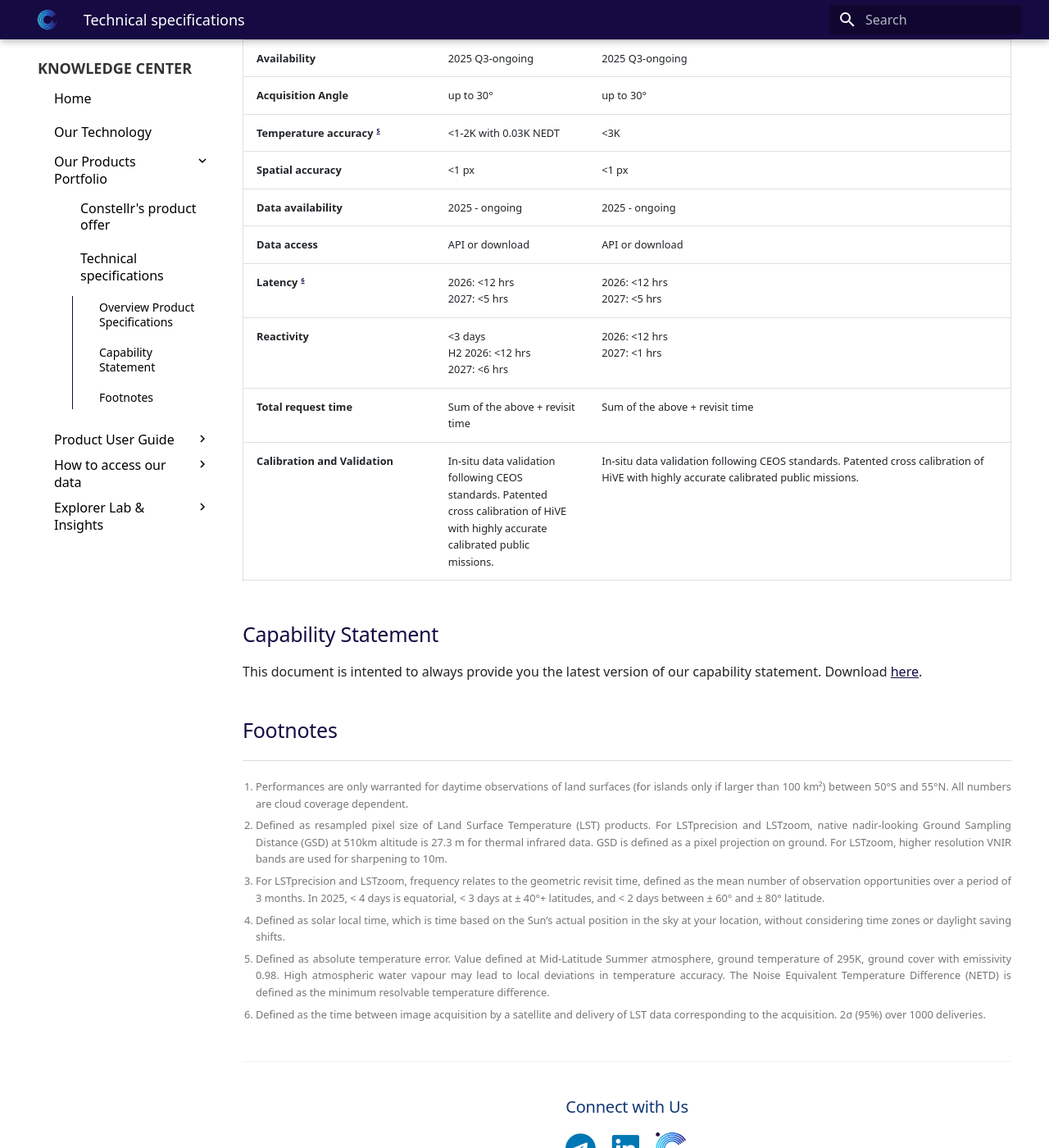
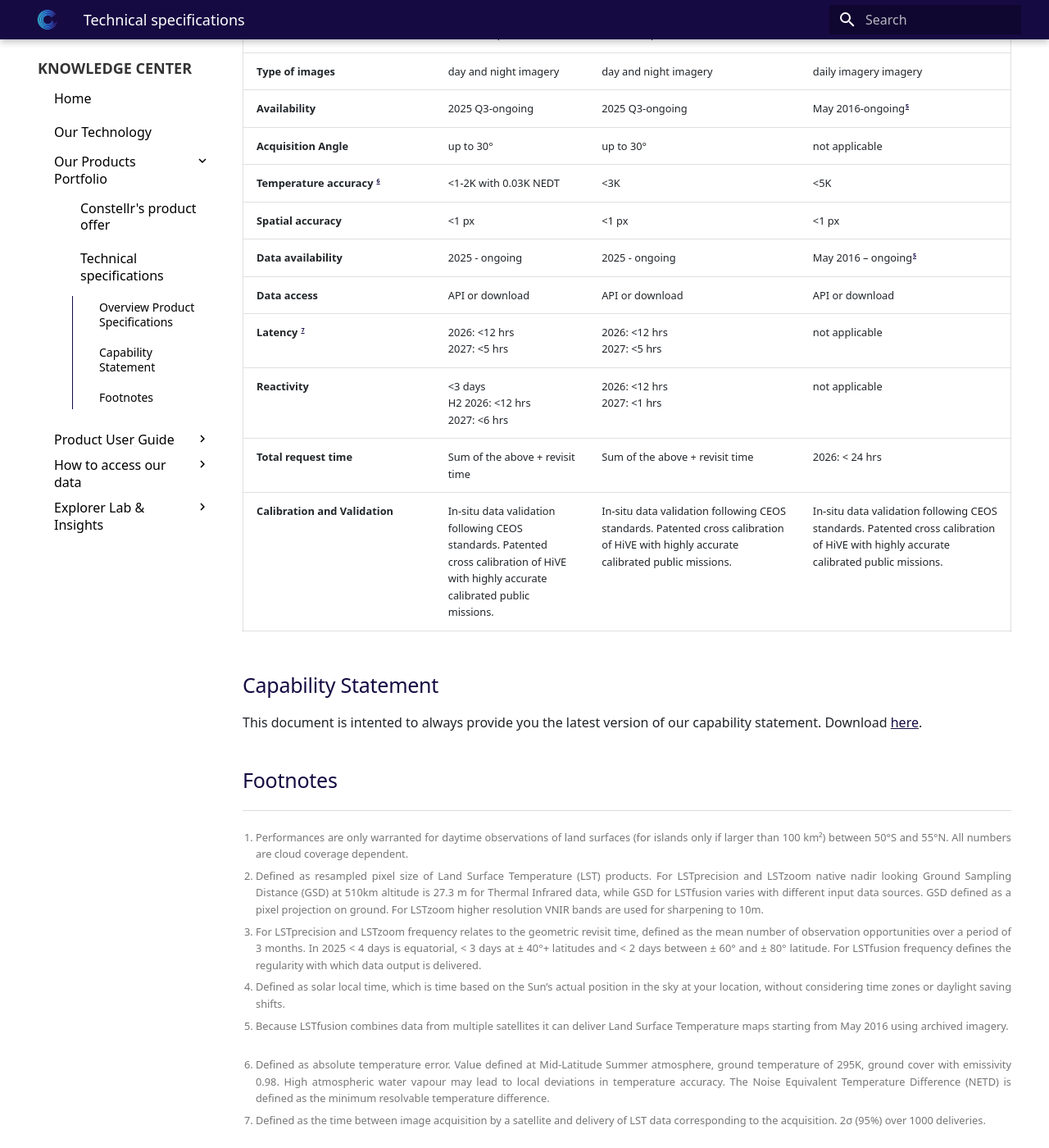
Before and after one commit to constellr/product-lst, an MkDocs documentation site: the page built from docs/Technical-specification.md, in a window 1280 px wide and 1400 px high, scrolled down 608 px. Shown: the whole window at 82% size. Built offline with MkDocs 1.6.1 and Material for MkDocs 9.7.7, drawn with Linux system fonts in a browser that asks for light colours; the version menu is left out; some of the changed text lies outside the part shown.

```diff
--- a/docs/Technical-specification.md
+++ b/docs/Technical-specification.md
@@ -1,25 +1,25 @@
 # **Technical Specifications**
 ## Overview Product Specifications [^custom-label] {style="margin-bottom: 5px;"}
 
-| Characteristics | [**LSTprecision**](https://constellr.github.io/product-lst/LST-precision/) | [**LSTzoom**](https://constellr.github.io/product-lst/LST-zoom/) |
-|--------------------------------------|-----------------------------------------------------------------------------------------------------------------------------------|----------------------------------------------------------------------|
-| **Spatial Resolution [^2]** | 30m | 10m |
-| **Swath** | 17.5km | 17.5km |
-| **Scene Size** | 15km x 15km | 15km x 15km |
-| **Frequency [^3]** | sub-daily | sub-daily |
-| **Coverage** | worldwide tasking, up to 1.000.000 km² daily imaging capacity | worldwide tasking, up to 1.000.000 km² daily imaging capacity |
-| **Local acquisition time [^4]** | 01:30 am/pm <br> 10:30 am/pm | 01:30 am/pm <br> 10:30 am/pm |
-| **Type of images** | day and night imagery | day and night imagery |
-| **Availability** | 2025 Q3-ongoing | 2025 Q3-ongoing |
-| **Acquisition Angle** | up to 30° | up to 30° |
-| **Temperature accuracy [^6]** | <1-2K with 0.03K NEDT | <3K |
-| **Spatial accuracy** | <1 px | <1 px |
-| **Data availability** | 2025 - ongoing | 2025 - ongoing |
-| **Data access** | API or download | API or download |
-| **Latency [^7]** | 2026: <12 hrs <br> 2027: <5 hrs | 2026: <12 hrs <br> 2027: <5 hrs |
-| **Reactivity** | <3 days <br> H2 2026: <12 hrs <br> 2027: <6 hrs | 2026: <12 hrs <br> 2027: <1 hrs |
-| **Total request time** | Sum of the above + revisit time | Sum of the above + revisit time |
-| **Calibration and Validation** | In-situ data validation following CEOS standards. Patented cross calibration of HiVE with highly accurate calibrated public missions. | In-situ data validation following CEOS standards. Patented cross calibration of HiVE with highly accurate calibrated public missions. |
+| Characteristics                      | [**LSTprecision**](https://constellr.github.io/product-lst/LST-precision/)                                                                                                                      | [**LSTzoom**](https://constellr.github.io/product-lst/LST-zoom/)                                                              | [**LSTfusion**](https://constellr.github.io/product-lst/LST-fusion/)                                                                    |
+|--------------------------------------|-----------------------------------------------------------------------------------------------------------------------------------|----------------------------------------------------------------------|------------------------------------------------------------------------------|
+| **Spatial Resolution [^2]**                   | 30m                                                                                                                               | 10m                                                                  | 30m                                                                          |
+| **Swath**                                | 17.5km                                                                                                                            | 17.5km                                                               | Cropped to AOI (max. 110km x 110km)                                                                      |
+| **Scene Size**                           | 15km x 15km                                                                                                                   | 15km x 15km                                                      | 110km x 110km                                                                |
+| **Frequency [^3]**                            | sub-daily                                                                                | sub-daily                  | daily <br> 2026: hourly <br> 2027: forecast forecast                                   |
+| **Coverage**                             | worldwide tasking, up to 1.000.000 km² daily imaging capacity                                                                                                                 | worldwide tasking, up to 1.000.000 km² daily imaging capacity                                                    | Worldwide                     |
+| **Local acquisition time [^4]**               | 01:30 am/pm <br> 10:30 am/pm                                                              | 01:30 am/pm <br> 10:30 am/pm | data delivery for 11:00 am                                               |
+| **Type of images**                       | day and night imagery                                                                                          |day and night imagery                        | daily imagery imagery                                |
+| **Availability**                         | 2025 Q3-ongoing                                                                                                                      | 2025 Q3-ongoing                                                         | May 2016-ongoing[^5]                                                                 |
+| **Acquisition Angle**                    | up to 30°                                                                                                                         | up to 30°                                                            | not applicable                                               |
+| **Temperature accuracy [^6]**                 | <1-2K with 0.03K NEDT                                                                                                                  | <3K                                                                  | <5K                                                                     |
+| **Spatial accuracy**           | <1 px | <1 px |<1 px                                                                          |
+| **Data  availability**           | 2025 - ongoing | 2025 - ongoing | May 2016 – ongoing[^5]                                                                          |
+| **Data access**           | API or download | API or download | API or download                                                                          |
+| **Latency [^7]**                              | 2026: <12 hrs <br> 2027: <5 hrs                                                                                         | 2026: <12 hrs <br> 2027: <5 hrs                            | not applicable                       |
+| **Reactivity**                              | <3 days <br> H2 2026: <12 hrs <br> 2027: <6 hrs                                                                                         | 2026: <12 hrs <br> 2027: <1 hrs                            | not applicable                       |
+| **Total request time**                              | Sum of the above + revisit time                                                                                         | Sum of the above + revisit time                          | 2026: < 24 hrs                       |
+| **Calibration and Validation**           | In-situ data validation following CEOS standards.  Patented cross calibration of HiVE with highly accurate calibrated public missions. | In-situ data validation following CEOS standards. Patented cross calibration of HiVE with highly accurate calibrated public missions. |In-situ data validation following CEOS standards. Patented cross calibration of HiVE with highly accurate calibrated public missions.                                                                              |
 
 
 
@@ -31,11 +31,13 @@
 ## Footnotes
 [^custom-label]: Performances are only warranted for daytime observations of land surfaces (for islands only if larger than 100 km²) between 50°S and 55°N. All numbers are cloud coverage dependent.
 
-[^2]: Defined as resampled pixel size of Land Surface Temperature (LST) products. For LSTprecision and LSTzoom, native nadir-looking Ground Sampling Distance (GSD) at 510km altitude is 27.3 m for thermal infrared data. GSD is defined as a pixel projection on ground. For LSTzoom, higher resolution VNIR bands are used for sharpening to 10m.
+[^2]: Defined as resampled pixel size of Land Surface Temperature (LST) products. For LSTprecision and LSTzoom native nadir looking Ground Sampling Distance (GSD) at 510km altitude is 27.3 m for Thermal Infrared data, while GSD for LSTfusion varies with different input data sources. GSD defined as a pixel projection on ground. For LSTzoom higher resolution VNIR bands are used for sharpening to 10m.
 
-[^3]: For LSTprecision and LSTzoom, frequency relates to the geometric revisit time, defined as the mean number of observation opportunities over a period of 3 months. In 2025, < 4 days is equatorial, < 3 days at ± 40°+ latitudes, and < 2 days between ± 60° and ± 80° latitude.
+[^3]: For LSTprecision and LSTzoom frequency relates to the geometric revisit time, defined as the mean number of observation opportunities over a period of 3 months. In 2025 < 4 days is equatorial, < 3 days at ± 40°+ latitudes and < 2 days between ± 60° and ± 80° latitude. For LSTfusion frequency defines the regularity with which data output is delivered.
 
 [^4]: Defined as solar local time, which is time based on the Sun’s actual position in the sky at your location, without considering time zones or daylight saving shifts.
+
+[^5]: Because LSTfusion combines data from multiple satellites it can deliver Land Surface Temperature maps starting from May 2016 using archived imagery.
 
 [^6]: Defined as absolute temperature error. Value defined at Mid-Latitude Summer atmosphere, ground temperature of 295K, ground cover with emissivity 0.98. High atmospheric water vapour may lead to local deviations in temperature accuracy. The Noise Equivalent Temperature Difference (NETD) is defined as the minimum resolvable temperature difference.
 
--- a/mkdocs.yml
+++ b/mkdocs.yml
@@ -16,14 +16,18 @@
     - Product Description:
       - LSTprecision: LST-precision.md
       - LSTzoom: LST-zoom.md
+      - LSTfusion: LST-fusion.md
     - Data Bundle Description:
       - LSTprecision: LST-precision-product-deliverables.md
       - LSTzoom: LST-zoom-product-deliverables.md
+      - LSTfusion: LST-fusion-product-deliverables.md
     - Metadata Explanation:
       - LSTprecision: LST-precision-metadata.md
       - LSTzoom: LST-zoom-metadata.md
+      - LSTfusion: LST-fusion-metadata.md
     - Calibration and Validation:
       - LSTprecision: LST-precision-cal-val-procedure.md
+      - LSTfusion: LST-fusion-cal-val-procedure.md
  # - Thermal Insights: thermal-insights.md
   - How to access our data:
     - UI documentation: UI-documentation.md
```
Also changed, not shown: docs/API-documentation.md (+25 -25 lines), docs/Constellr-product-offer.md (+14 -13 lines), docs/LST-precision.md (+1 -0 lines), docs/LST-zoom.md (+1 -0 lines).
